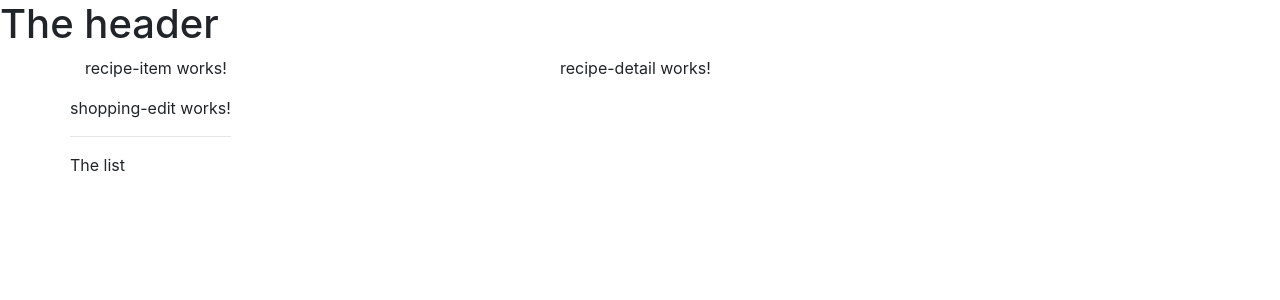
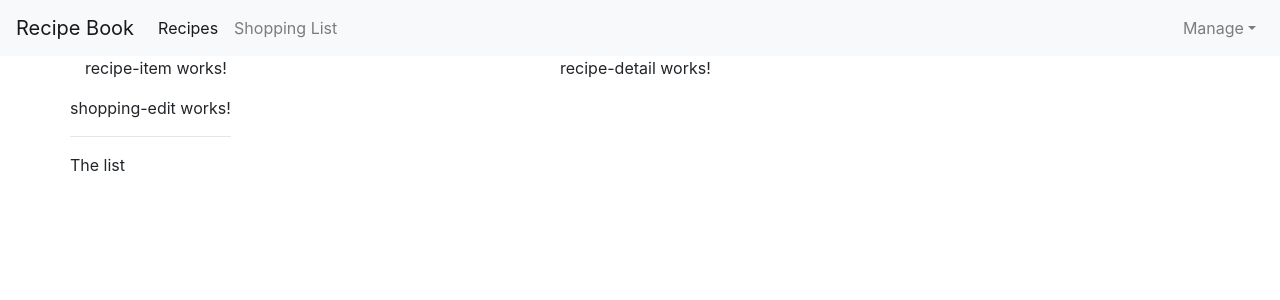
Before and after one commit to jgou/recipe-project, an Angular app: page / in a window 1280 px wide. Shown: the top 300 px of the page. Built offline with nearby package versions, Linux system fonts and the light colour scheme.

Commit message:
header template

```diff
--- a/src/app/header/header.component.html
+++ b/src/app/header/header.component.html
@@ -1 +1,26 @@
-<h1>The header</h1>
+<nav class="navbar navbar-expand-sm navbar-light bg-light">
+    <a class="navbar-brand" href="#">Recipe Book</a>
+    <button class="navbar-toggler d-lg-none" type="button" data-toggle="collapse" data-target="#collapsibleNavId" aria-controls="collapsibleNavId"
+        aria-expanded="false" aria-label="Toggle navigation">
+        <span class="navbar-toggler-icon"></span>
+    </button>
+    <div class="collapse navbar-collapse" id="collapsibleNavId">
+        <ul class="navbar-nav mr-auto mt-2 mt-lg-0">
+            <li class="nav-item active">
+                <a class="nav-link" href="#">Recipes <span class="sr-only">(current)</span></a>
+            </li>
+            <li class="nav-item">
+                <a class="nav-link" href="#">Shopping List</a>
+            </li>
+        </ul>
+        <ul class="navbar-nav navbar-right">
+            <li class="nav-item dropdown">
+                <a class="nav-link dropdown-toggle" href="#" id="dropdownId" data-toggle="dropdown" aria-haspopup="true" aria-expanded="false">Manage</a>
+                <div class="dropdown-menu" aria-labelledby="dropdownId">
+                    <a class="dropdown-item" href="#">Saving Data</a>
+                    <a class="dropdown-item" href="#">Fetching Data</a>
+                </div>
+            </li>
+        </ul>
+    </div>
+</nav>
```
